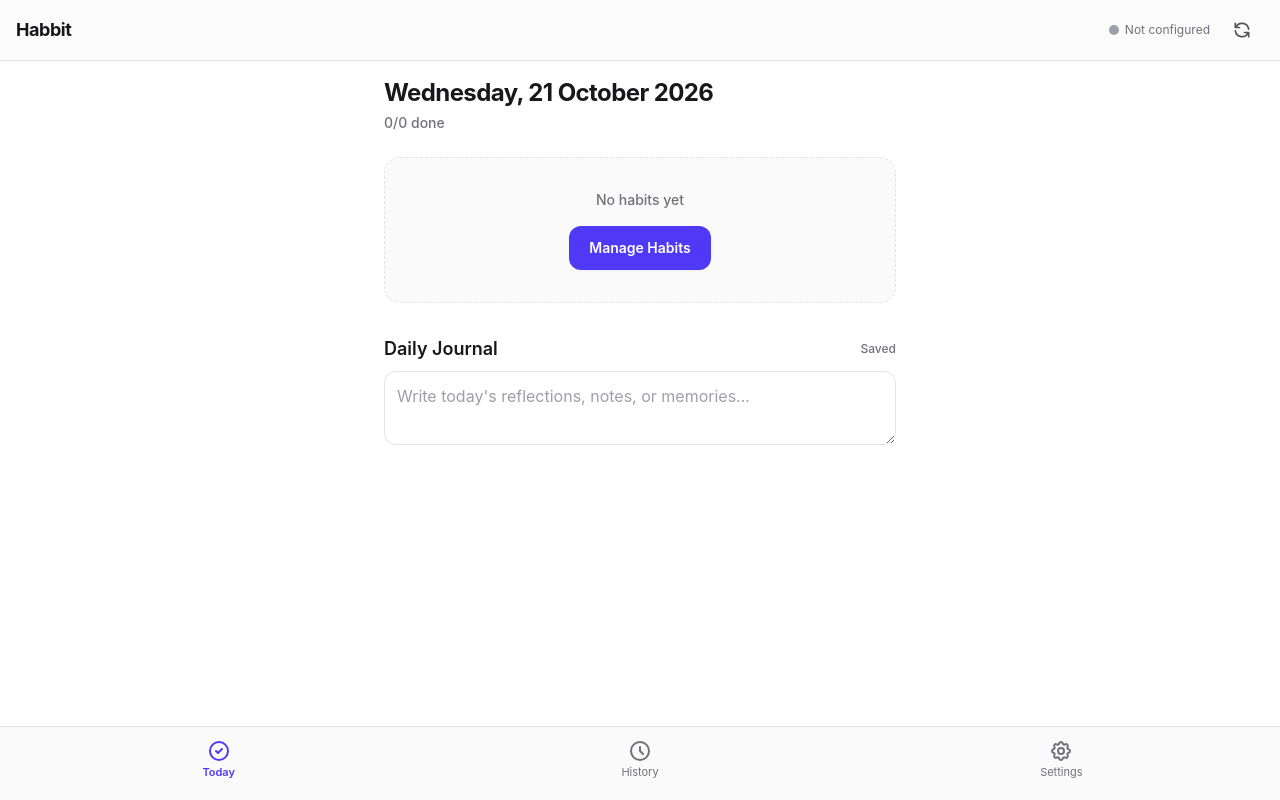
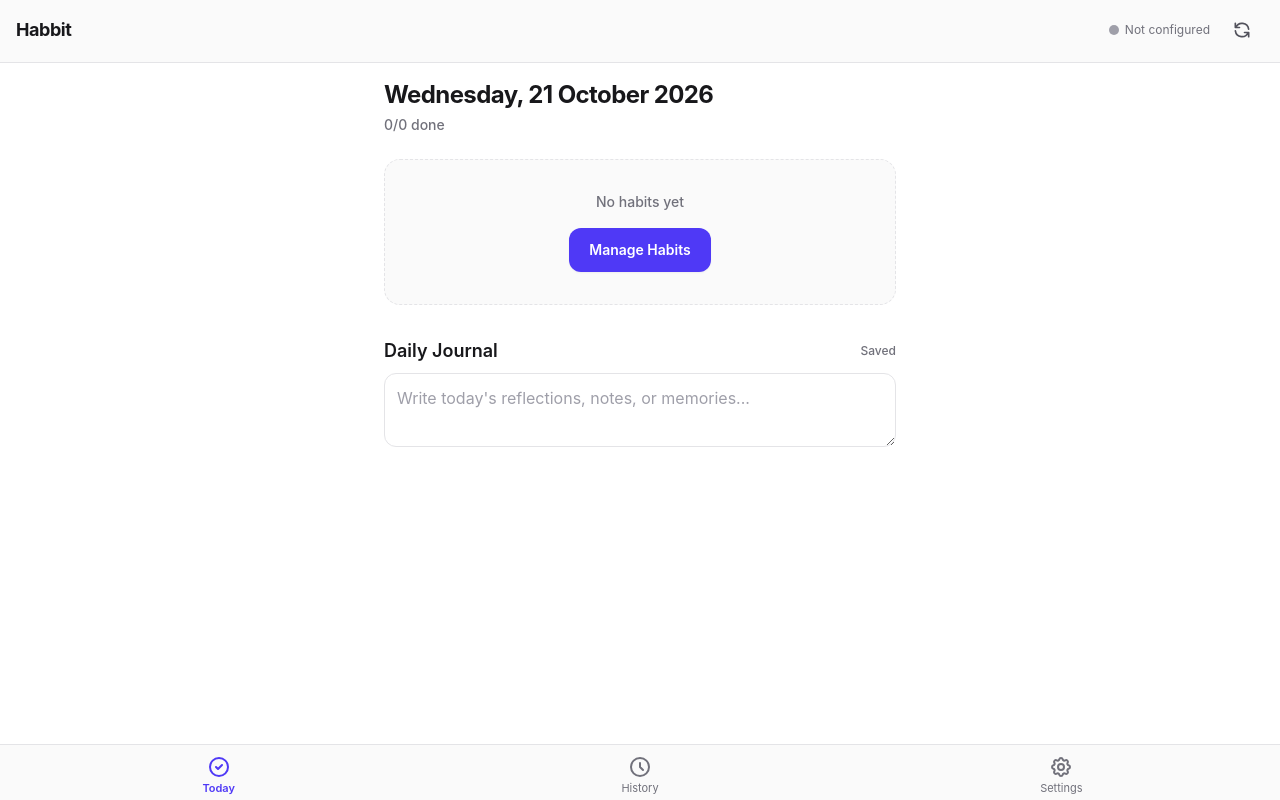
Before and after one commit to Brawnet/Daily-Habbit-Tracker, a website built with Vite: page frontend/index.html in a window 1280 px wide. Built offline with nearby package versions, Linux system fonts and the light colour scheme.

Commit message:
fix(ui): remove backdrop-blur on iOS header and calibrate compact safe-area spacing

```diff
--- a/frontend/src/styles.css
+++ b/frontend/src/styles.css
@@ -12,6 +12,7 @@ html, body {
   margin: 0;
   padding: 0;
   overflow: hidden;
+  overscroll-behavior: none;
   -webkit-tap-highlight-color: transparent;
   user-select: none;
   background-color: #ffffff;
@@ -24,8 +25,6 @@ html, body {
 }
 
 #app {
-  position: fixed;
-  inset: 0;
   width: 100%;
   height: 100%;
   display: flex;
@@ -34,8 +33,7 @@ html, body {
 }
 
 #bottom-nav {
-  padding-bottom: 16px;
-  padding-bottom: max(16px, env(safe-area-inset-bottom));
+  padding-bottom: env(safe-area-inset-bottom, 8px);
 }
 
 /* Minimum 16px font-size to prevent iOS Safari auto-zoom (SPEC §8) */
--- a/frontend/src/ui/shell.js
+++ b/frontend/src/ui/shell.js
@@ -330,10 +330,10 @@ export function mountShell(rootEl) {
   // --- Header ---
   const header = document.createElement('header');
   header.className =
-    'flex items-center justify-between px-4 py-2 border-b border-zinc-200 dark:border-zinc-800 bg-zinc-50/80 dark:bg-zinc-900/80 backdrop-blur shrink-0';
-  header.style.paddingTop = 'max(8px, env(safe-area-inset-top, 8px))';
-  header.style.paddingLeft = 'max(16px, env(safe-area-inset-left, 16px))';
-  header.style.paddingRight = 'max(16px, env(safe-area-inset-right, 16px))';
+    'flex items-center justify-between px-4 pb-2.5 border-b border-zinc-200 dark:border-zinc-800 bg-zinc-50 dark:bg-zinc-900 shrink-0';
+  header.style.paddingTop = 'calc(env(safe-area-inset-top, 0px) + 8px)';
+  header.style.paddingLeft = 'max(16px, env(safe-area-inset-left, 0px))';
+  header.style.paddingRight = 'max(16px, env(safe-area-inset-right, 0px))';
 
   const titleWrap = document.createElement('div');
   titleWrap.className = 'flex items-center gap-2';
@@ -423,10 +423,10 @@ export function mountShell(rootEl) {
   bottomNavElement.setAttribute('role', 'tablist');
   bottomNavElement.setAttribute('aria-label', 'Main Navigation');
   bottomNavElement.className =
-    'flex items-center justify-around border-t border-zinc-200 dark:border-zinc-800 bg-zinc-50/90 dark:bg-zinc-900/90 backdrop-blur shrink-0 pt-2';
-  bottomNavElement.style.paddingBottom = 'max(16px, env(safe-area-inset-bottom, 16px))';
-  bottomNavElement.style.paddingLeft = 'max(8px, env(safe-area-inset-left, 8px))';
-  bottomNavElement.style.paddingRight = 'max(8px, env(safe-area-inset-right, 8px))';
+    'flex items-center justify-around border-t border-zinc-200 dark:border-zinc-800 bg-zinc-50 dark:bg-zinc-900 shrink-0 pt-1.5';
+  bottomNavElement.style.paddingBottom = 'env(safe-area-inset-bottom, 8px)';
+  bottomNavElement.style.paddingLeft = 'max(8px, env(safe-area-inset-left, 0px))';
+  bottomNavElement.style.paddingRight = 'max(8px, env(safe-area-inset-right, 0px))';
 
   shellLayout.appendChild(header);
   shellLayout.appendChild(tabContentElement);
```
